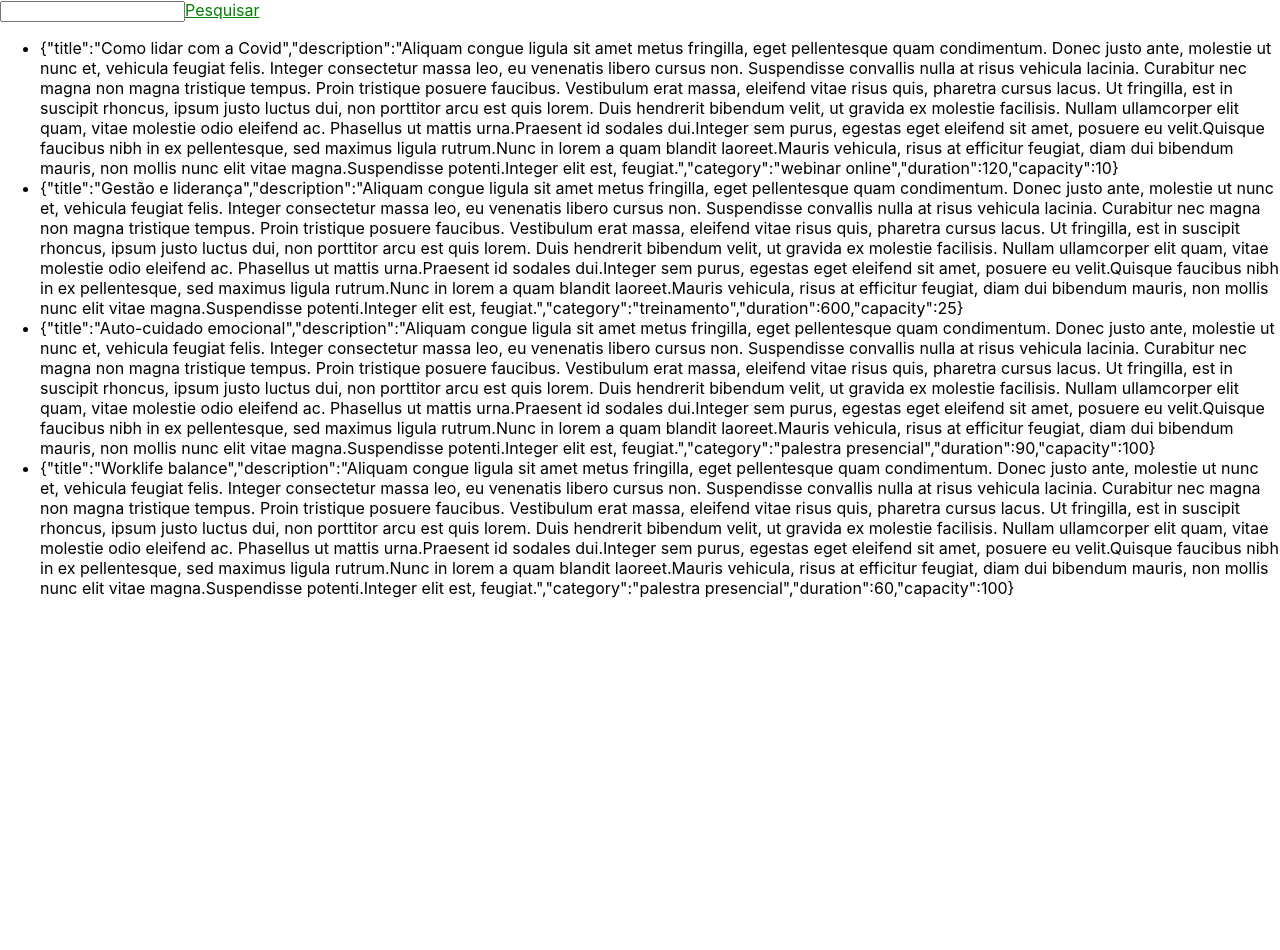
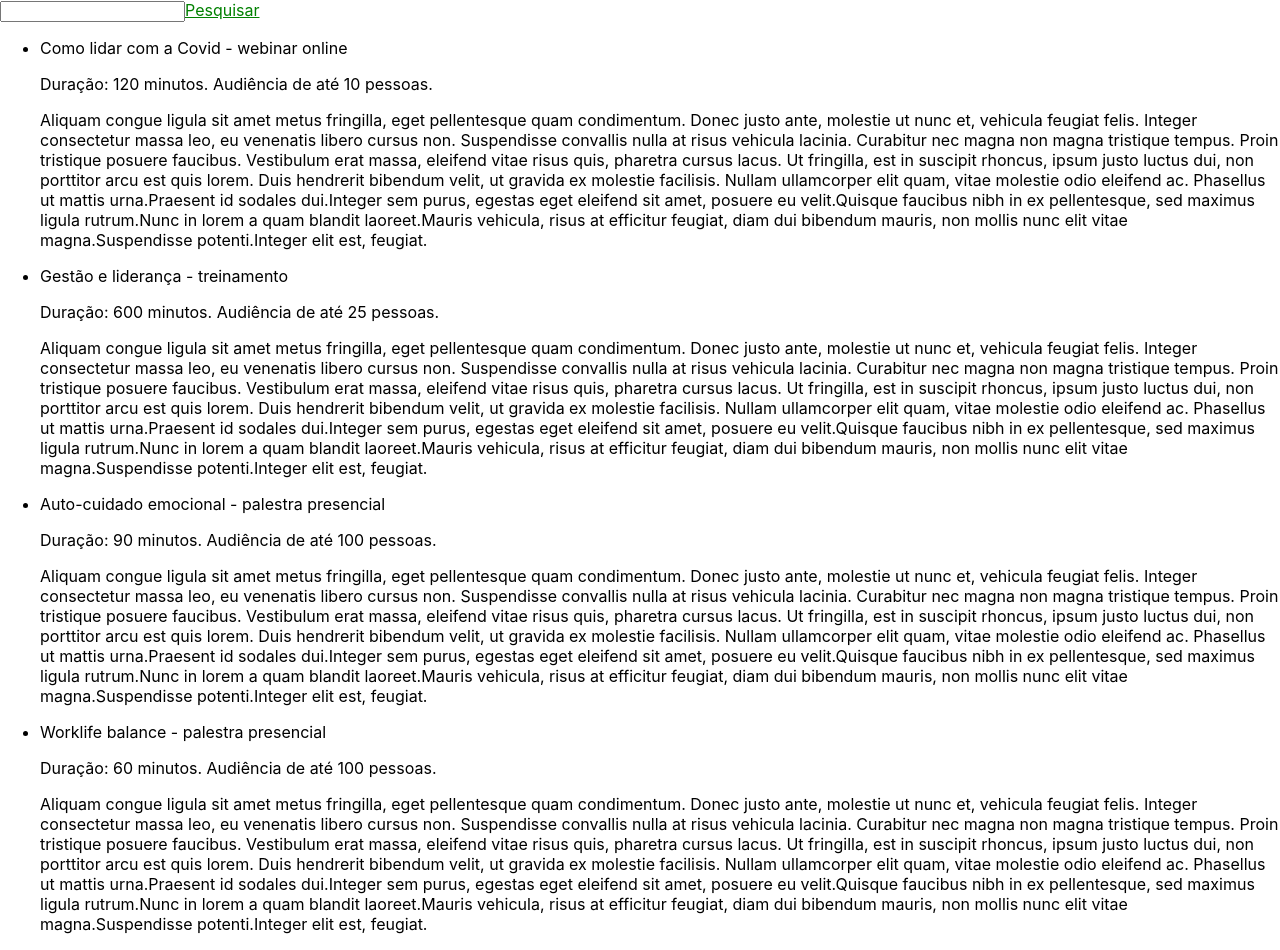
Before and after one commit to pedroqueiroga/moodar-selecao, a React (Create React App) app: page /search in a window 1280 px wide. Before the commit the page ends 800 px from the top, so only its background shows below. Built offline with nearby package versions, Linux system fonts and the light colour scheme.

Commit message:
Components for list of actions and action item

```diff
--- /dev/null
+++ b/src/components/Actions/Action/index.tsx
@@ -0,0 +1,16 @@
+import React from 'react';
+import ActionModel from '../../../models/ActionModel';
+
+type ActionProp = { action: ActionModel };
+
+function Action({ action }: ActionProp) {
+    return (
+        <div>
+            <p>{action.title} - {action.category}</p>
+            <p>Duração: {action.duration} minutos. Audiência de até {action.capacity} pessoas.</p>
+            <p>{action.description}</p>
+        </div>
+    )
+}
+
+export default Action;
--- /dev/null
+++ b/src/components/Actions/index.tsx
@@ -0,0 +1,16 @@
+import React from 'react';
+
+import Action from './Action';
+import ActionModel from '../../models/ActionModel';
+
+type ActionsProps = { actions: ActionModel[] };
+
+function Actions({ actions }: ActionsProps) {
+    return (
+        <ul>
+            {actions.map((a, i) => <li key={i}><Action action={a} /></li>)}
+        </ul>
+    );
+}
+
+export default Actions;
--- a/src/components/SearchPage/index.tsx
+++ b/src/components/SearchPage/index.tsx
@@ -1,6 +1,7 @@
 import React, { useState } from 'react';
 import { useLocation } from 'react-router-dom';
 
+import Actions from '../Actions';
 import { fetchActions } from '../../services/api';
 
 function useQuery() {
@@ -12,9 +13,7 @@ function SearchPage() {
     const actions = fetchActions(query?.replace(/ +/g, " ").split(' '));
     return (
         <div>
-            <ul>
-                {actions.map((a, i) => <li key={i}>{JSON.stringify(a)}</li>)}
-            </ul>
+            <Actions actions={actions} />
         </div>
     );
 }
```
